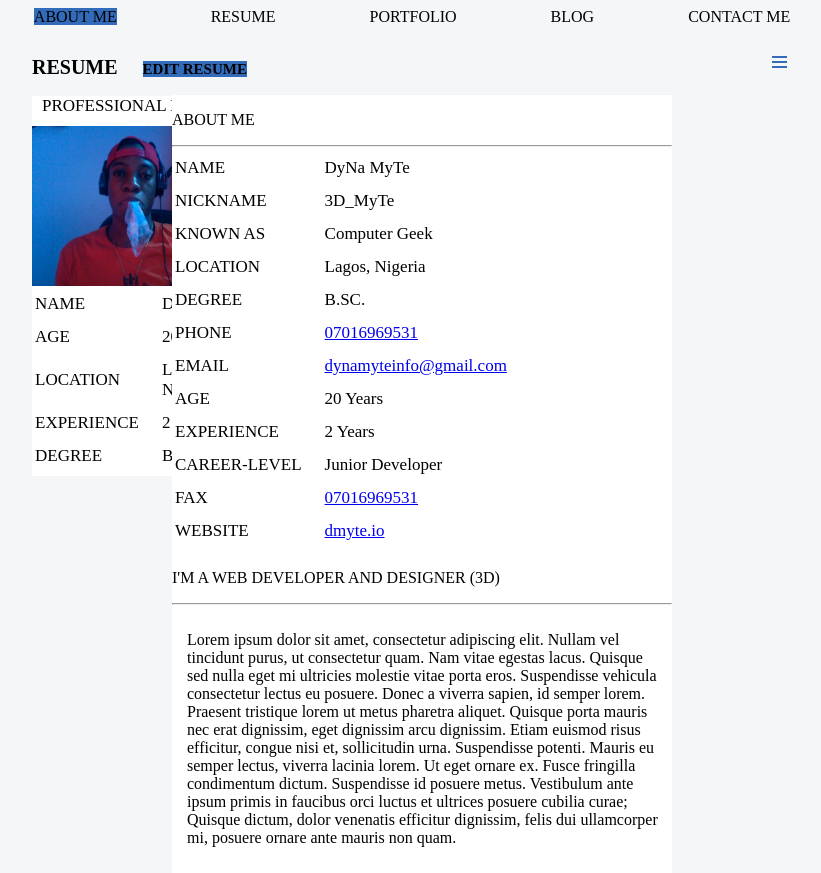
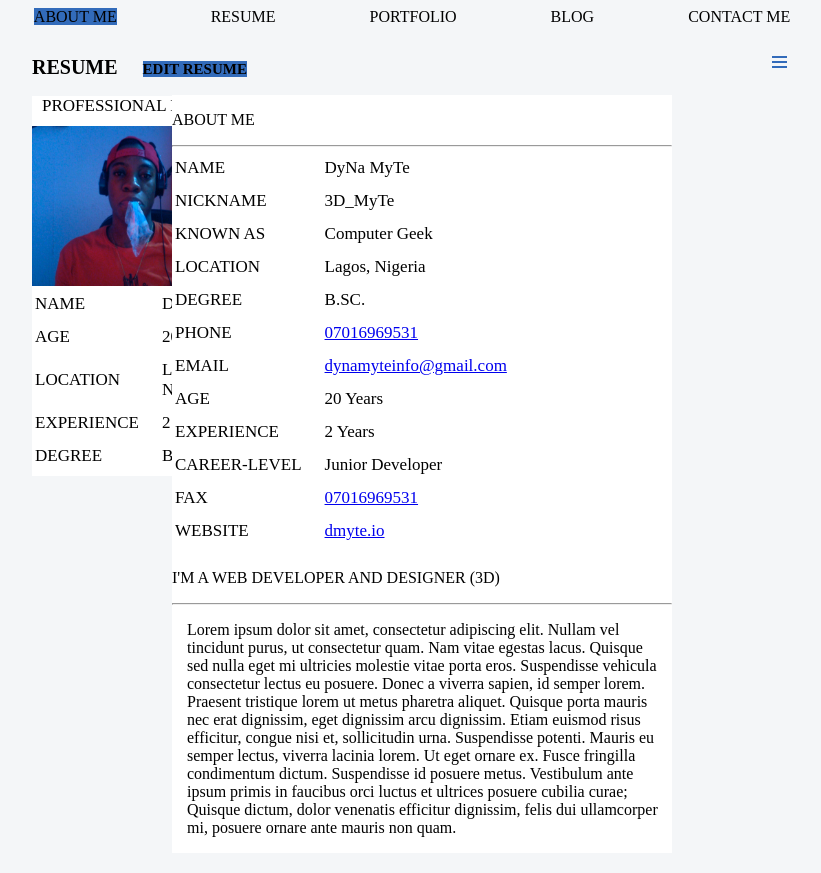
Before and after one commit to 3DMyte/Simple-HTML-CSS-CV, a plain HTML site: page index.html in a window 1280 px wide. Shown: the whole page, without its empty margins (228-1049 px from the left). Drawn offline with Linux system fonts and the light colour scheme.

Commit message:
Update index.html

```diff
--- a/index.html
+++ b/index.html
@@ -148,7 +148,7 @@
       font-size: 39px !important;
     }
     .aboutMeDetails p {
-     padding: 10px 10px 10px 15px;
+     padding: 0 10px 0 15px;
     }
     </style>
 
```
